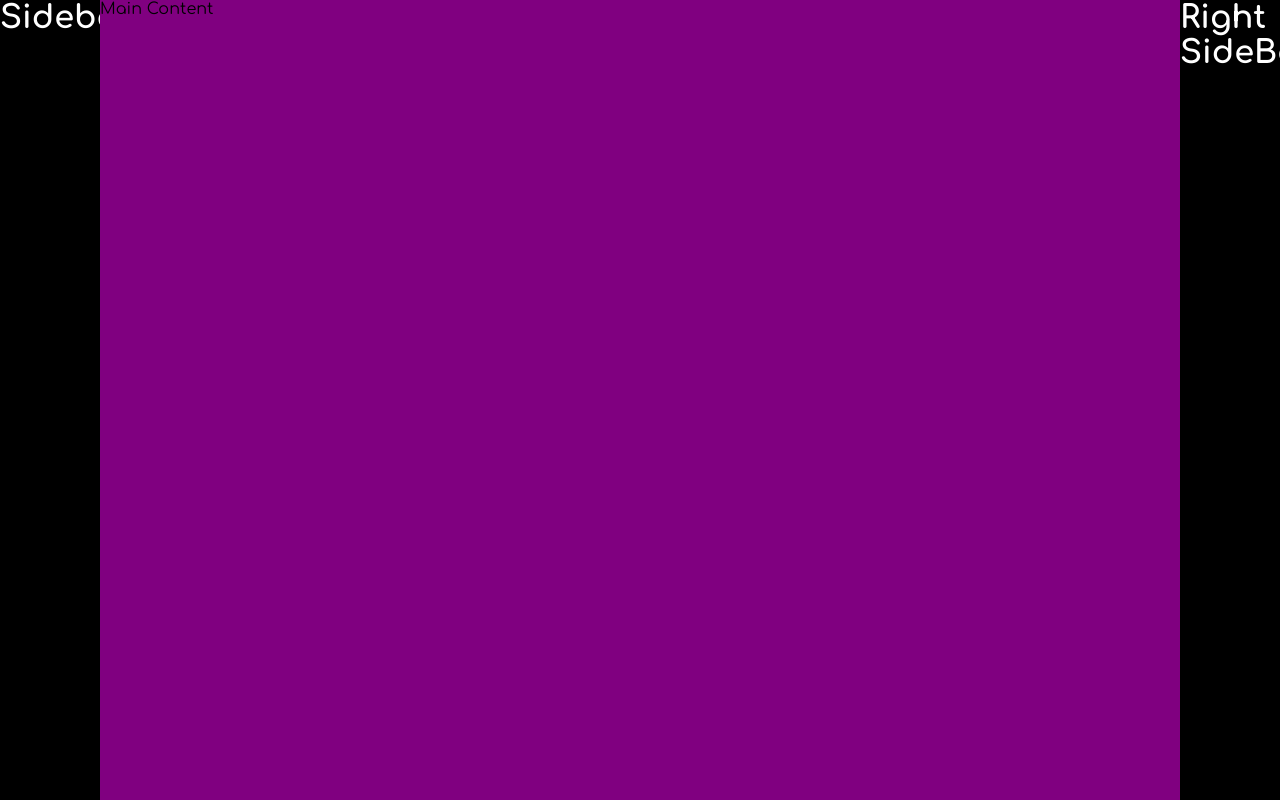
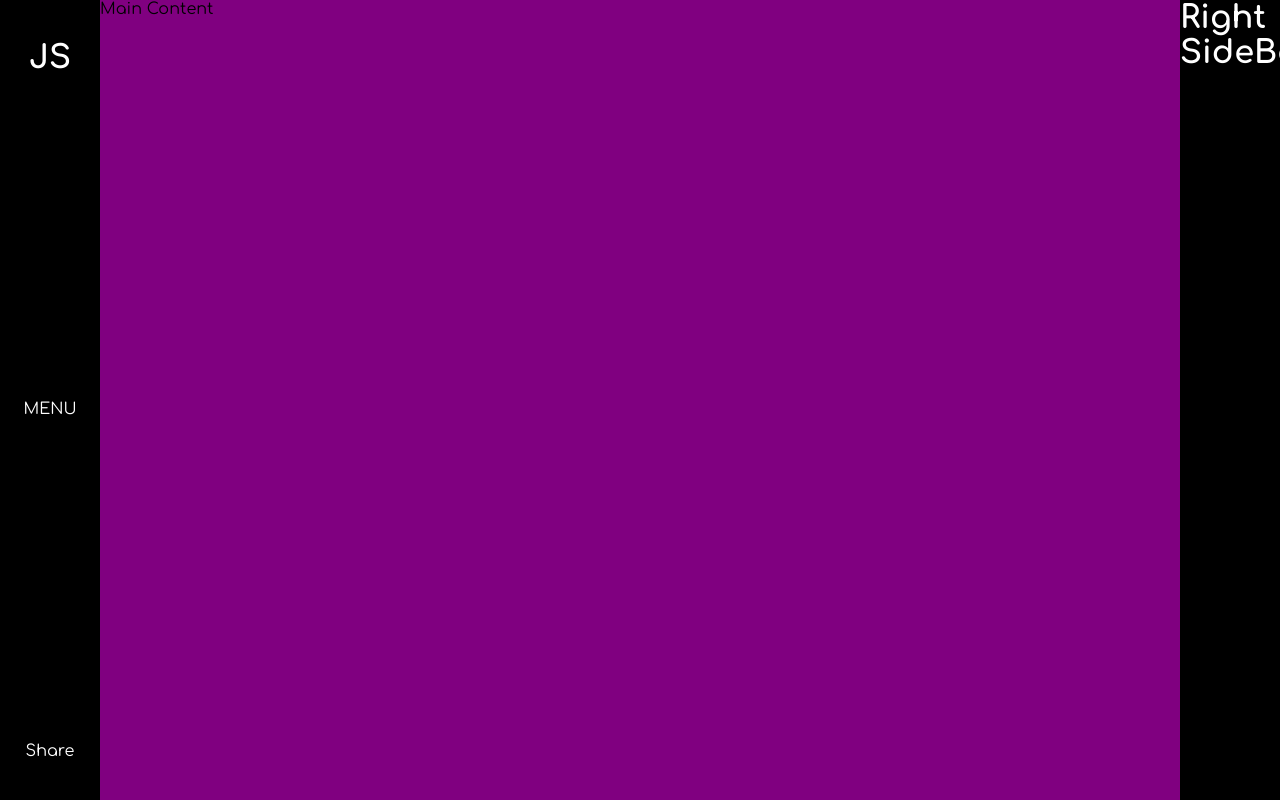
Before and after one commit to Jatin965/portfolio-2022, a React (Create React App) app: page / in a window 1280 px wide. Built offline with nearby package versions, Linux system fonts and the light colour scheme.

Commit message:
Left sidebar working

```diff
--- a/src/assets/scss/_sidebar.scss
+++ b/src/assets/scss/_sidebar.scss
@@ -4,4 +4,13 @@
   background: #000;
   overflow: hidden;
   color: #fff;
+
+  .container {
+    height: inherit;
+    display: flex;
+    flex-direction: column;
+    justify-content: space-between;
+    align-items: center;
+    padding: 40px 0px;
+  }
 }
--- a/src/components/Nav/LeftSideBar.tsx
+++ b/src/components/Nav/LeftSideBar.tsx
@@ -3,7 +3,12 @@ import React from "react";
 const LeftSideBar = () => {
   return (
     <div className="sidebar">
-      <h1>Sidebar</h1>
+      <div className="container">
+        <h1>JS</h1>
+        <p>MENU</p>
+        <p>Share</p>
+        {/* <ul></ul> */}
+      </div>
     </div>
   );
 };
```
